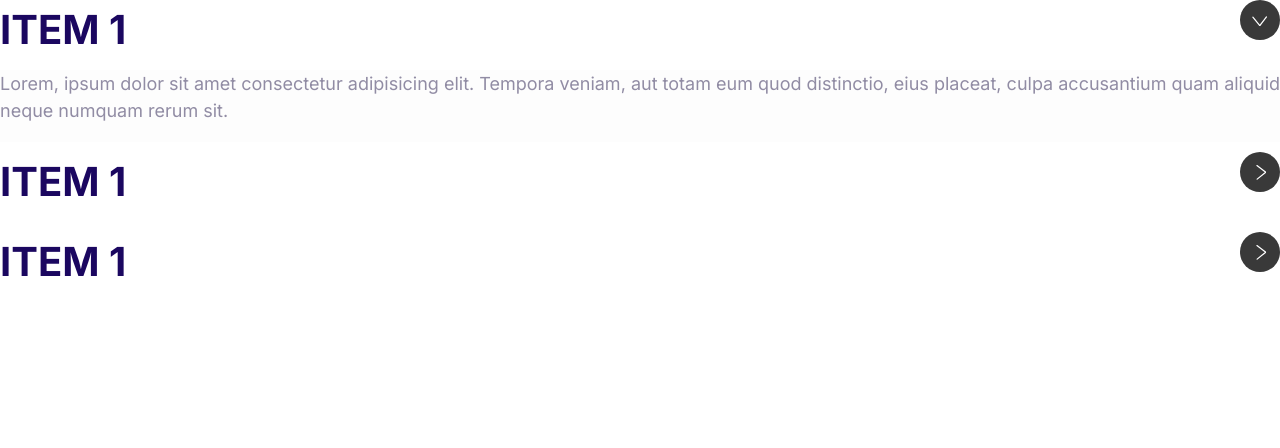
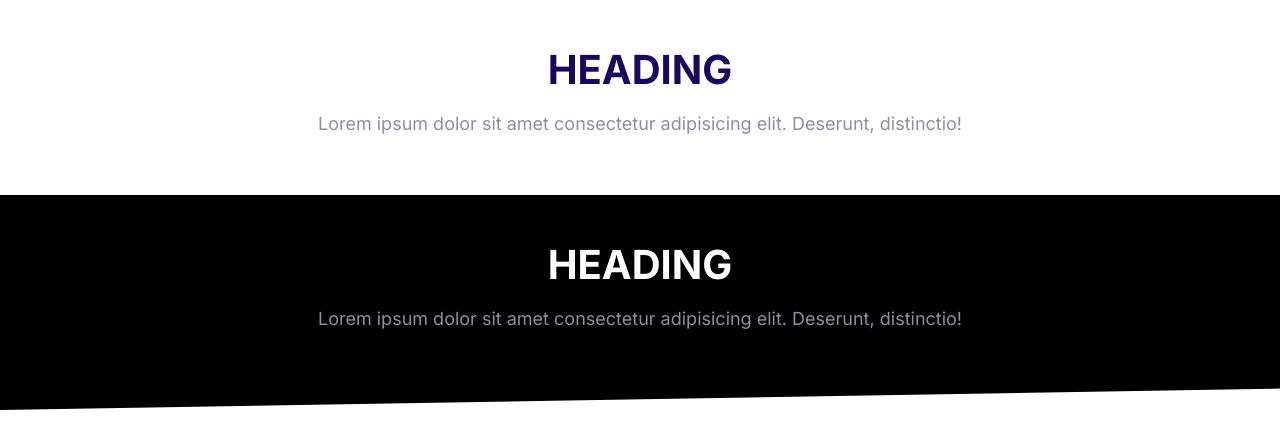
Before and after one commit to victorlevus/levussy, a plain HTML site: page index.html in a window 1280 px wide. Drawn offline with Linux system fonts and the light colour scheme.

Commit message:
build the block component

```diff
--- a/css/style.css
+++ b/css/style.css
@@ -54,6 +54,11 @@ p {
 }
 
 svg {
+}
+
+.container {
+  width: 1024px;
+  margin: 0 auto;
 }
 
 @media screen and (min-width: 1024px) {
@@ -573,3 +578,35 @@ a {
   max-height: 100vh;
   opacity: 1;
 }
+
+/* BLOCKS */
+.block {
+  --padding-vertical: 4rem;
+  padding: var(--padding-vertical) 2rem;
+}
+
+.block__header {
+  text-align: center;
+}
+
+.block__heading {
+  margin-top: 0;
+}
+
+.block--dark {
+  background: #000;
+}
+
+.block--dark .block__heading {
+  color: #fff;
+}
+
+.block--skewed-left {
+  padding-bottom: calc(var(--padding-vertical) + 2rem);
+  clip-path: polygon(0% 0%, 100% 0%, 100% 100%, 0% 90%);
+}
+
+.block--skewed-right {
+  padding-bottom: calc(var(--padding-vertical) + 2rem);
+  clip-path: polygon(0% 0%, 100% 0%, 100% 90%, 0% 100%);
+}
--- a/index.html
+++ b/index.html
@@ -11,39 +11,16 @@
     <link rel="stylesheet" href="css/style.css">
 </head>
 <body>
-    <div class="collapsible collapsible--expanded">
-        <header class="collapsible__header">
-            <h2 class="collapsible__heading">ITEM 1</h2>
-            <svg class="icon icon--white collapsible__chevron">
-                <use xlink:href="images/sprite.svg#chevron"></use>
-            </svg>
-        </header>
-        <div class="collapsible__content">
-            <p>Lorem, ipsum dolor sit amet consectetur adipisicing elit. Tempora veniam, aut totam eum quod distinctio, eius placeat, culpa accusantium quam aliquid neque numquam rerum sit.</p>
+    <div class="block container">
+        <div class="block__header">
+            <h2 class="block__heading">HEADING</h2>
+            <p>Lorem ipsum dolor sit amet consectetur adipisicing elit. Deserunt, distinctio!</p>
         </div>
     </div>
-
-    <div class="collapsible">
-        <header class="collapsible__header">
-            <h2 class="collapsible__heading">ITEM 1</h2>
-            <svg class="icon icon--white collapsible__chevron">
-                <use xlink:href="images/sprite.svg#chevron"></use>
-            </svg>
-        </header>
-        <div class="collapsible__content">
-            <p>Lorem, ipsum dolor sit amet consectetur adipisicing elit. Tempora veniam, aut totam eum quod distinctio, eius placeat, culpa accusantium quam aliquid neque numquam rerum sit.</p>
-        </div>
-    </div>
-
-    <div class="collapsible">
-        <header class="collapsible__header">
-            <h2 class="collapsible__heading">ITEM 1</h2>
-            <svg class="icon icon--white collapsible__chevron">
-                <use xlink:href="images/sprite.svg#chevron"></use>
-            </svg>
-        </header>
-        <div class="collapsible__content">
-            <p>Lorem, ipsum dolor sit amet consectetur adipisicing elit. Tempora veniam, aut totam eum quod distinctio, eius placeat, culpa accusantium quam aliquid neque numquam rerum sit.</p>
+    <div class="block block--dark block--skewed-right">
+        <div class="block__header">
+            <h2 class="block__heading">HEADING</h2>
+            <p>Lorem ipsum dolor sit amet consectetur adipisicing elit. Deserunt, distinctio!</p>
         </div>
     </div>
 
```
Also changed, not shown: css/components/block.html (added, +12 -0 lines).
